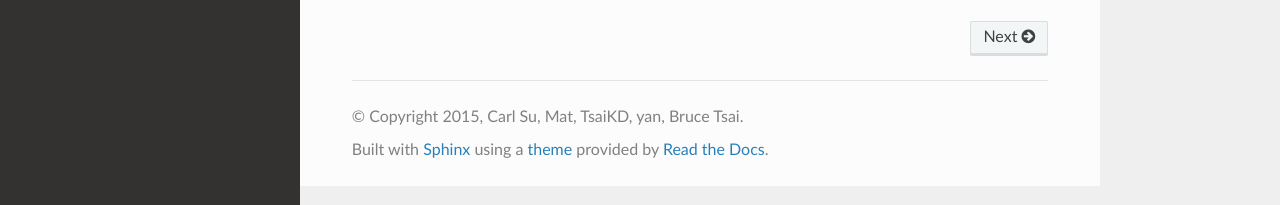
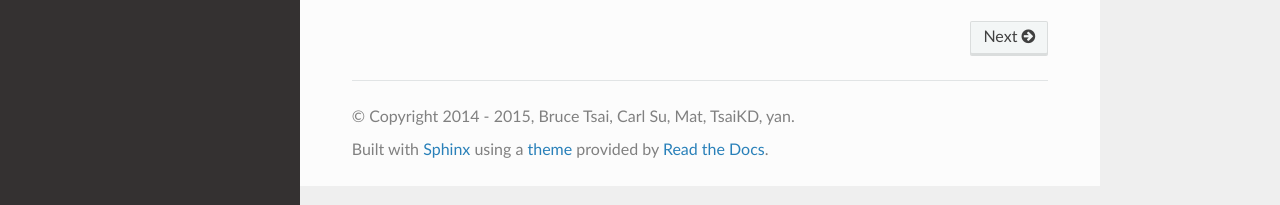
Before and after one commit to hacking-thursday/sysd, a Sphinx documentation site: the page built from docs/source/index.rst, in a window 1280 px wide. Shown: the part 692-897 px from the top of the page. Built offline with Sphinx 7.4.7 and the Read the Docs theme 2.0.0, drawn with Linux system fonts in a browser that asks for light colours.

Commit message:
fix copyright

```diff
--- a/docs/source/conf.py
+++ b/docs/source/conf.py
@@ -45,7 +45,7 @@ master_doc = 'index'
 
 # General information about the project.
 project = u'sysd'
-copyright = u'2015, Carl Su, Mat, TsaiKD, yan, Bruce Tsai'
+copyright = u'2014 - 2015, Bruce Tsai, Carl Su, Mat, TsaiKD, yan'
 
 # The version info for the project you're documenting, acts as replacement for
 # |version| and |release|, also used in various other places throughout the
@@ -244,7 +244,7 @@ man_pages = [
 #  dir menu entry, description, category)
 texinfo_documents = [
   ('index', 'sysd', u'sysd Documentation',
-   u'Carl Su, Mat, TsaiKD, yan, Bruce Tsai', 'sysd', 'One line description of project.',
+   u'Bruce Tsai, Carl Su, Mat, TsaiKD, yan', 'sysd', 'One line description of project.',
    'Miscellaneous'),
 ]
 
```
